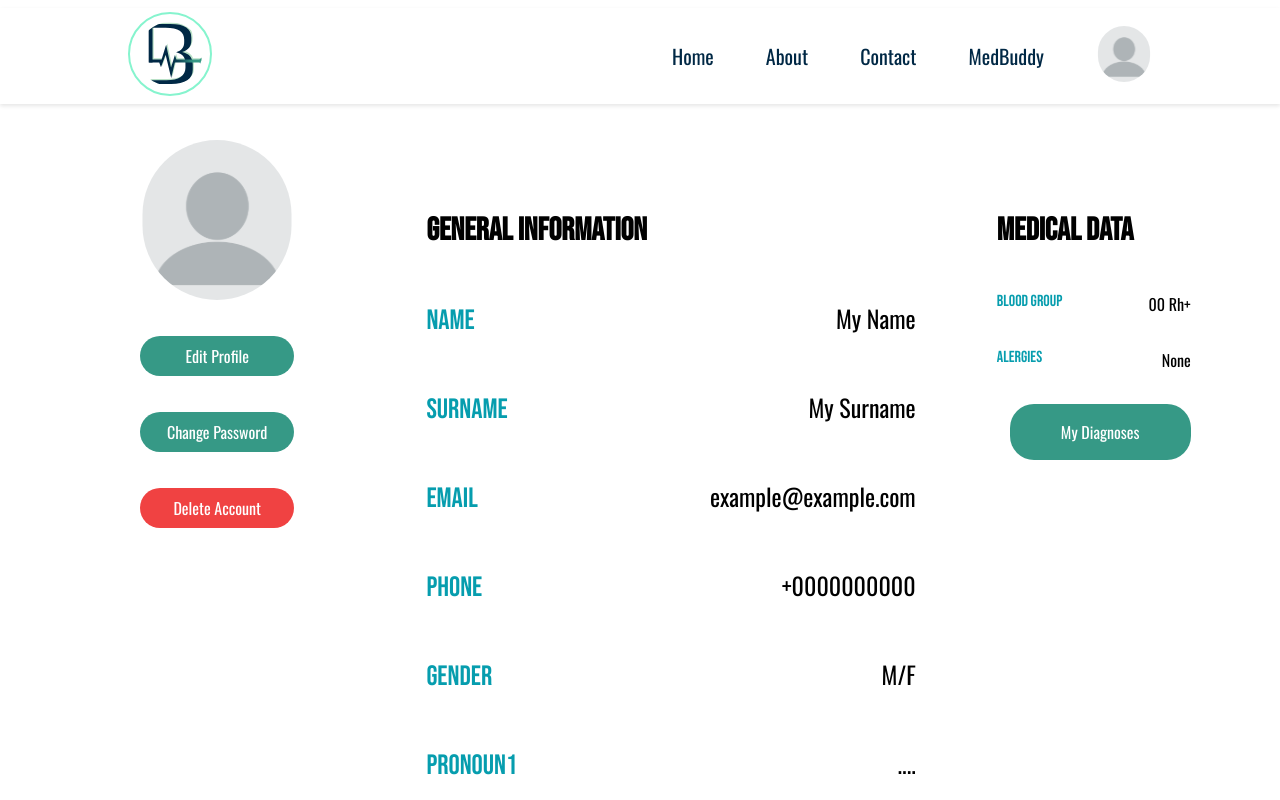
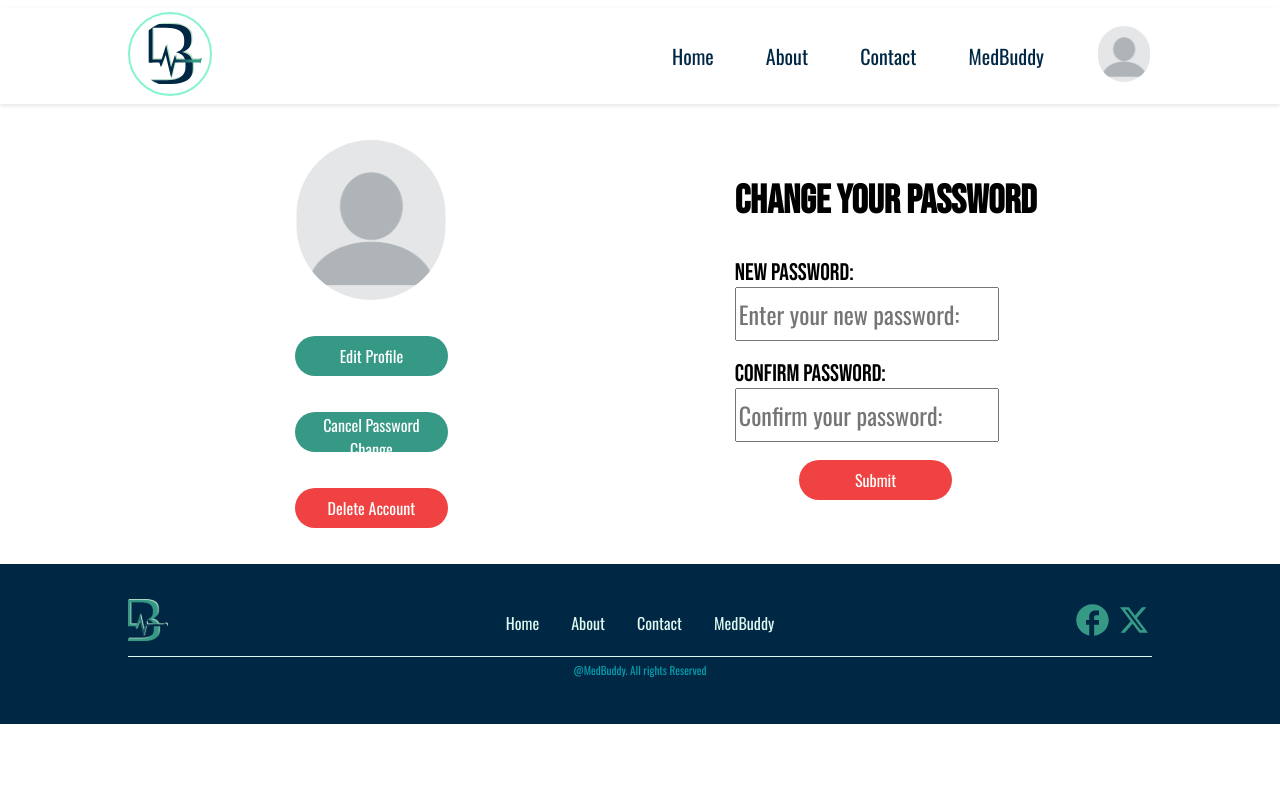
Before and after one commit to GrupaA4/MedBuddy, a React (Create React App) app in the folder FrontEnd/medbuddy/: page /pages/profile in a window 1280 px wide. Both pictures are taken after a click on the button "Change Password". Shown: the top 800 px of the page. Built offline with nearby package versions, Linux system fonts and the light colour scheme.

Commit message:
added change password functionality(Iteration 2)

```diff
--- a/FrontEnd/medbuddy/src/pages/profile/profile.jsx
+++ b/FrontEnd/medbuddy/src/pages/profile/profile.jsx
@@ -38,6 +38,11 @@ export default function Profile(){
 
     const [isEditing, setIsEditing] = useState(false);
     const [isDeleting, setIsDeleting] = useState(false);
+    const [isChangingPassword, setIsChangingPassword] = useState(false);
+
+    const [oldPassword, setOldPassword] = useState('');
+    const [newPassword, setNewPassword] = useState('');
+    const [confirmPassword, setConfirmPassword] = useState('');
 
     const handleNameChange = (event) => {
         setName(event.target.value);
@@ -85,6 +90,14 @@ export default function Profile(){
 
     const handleAlergiesChange = (event) => {
         setAlergies(event.target.value);
+    };
+
+    const handleNewPasswordChange = (event) => {
+        setNewPassword(event.target.value);
+    };
+
+    const handleConfirmPasswordChange = (event) => {
+        setConfirmPassword(event.target.value);
     };
 
     const handleSaveChanges = (event) => {
@@ -154,6 +167,29 @@ export default function Profile(){
         setIsDeleting(false);
     };
 
+    const handleCancelChangePassword = (event) => {
+        event.preventDefault();
+
+        setNewPassword(oldPassword);
+        setConfirmPassword(oldPassword);
+        setIsChangingPassword(false);
+    };
+
+    const handleChangePassword = (event) => {
+        event.preventDefault();
+
+        setOldPassword('Future API call');
+        if(newPassword!==oldPassword && newPassword===confirmPassword){
+            console.log({
+                password:newPassword
+            });
+        }
+
+        setNewPassword(oldPassword);
+        setConfirmPassword(oldPassword);
+        setIsChangingPassword(false);
+    };
+
     return (
         <>
             <Header/>
@@ -171,7 +207,15 @@ export default function Profile(){
                                 <button className={`${styles.buttons_container__edit_profile} ${styles.button}`} onClick={() => setIsEditing(true)}>Edit Profile</button><br /><br />
                             </>
                         )}
-                        <button className={`${styles.buttons_container__change_password} ${styles.button}`}>Change Password</button><br /><br />
+                        {isChangingPassword ? (
+                            <>
+                                <button className={`${styles.buttons_container__cancel_change_password} ${styles.button}`} onClick={handleCancelChangePassword}>Cancel Password Change</button><br /><br />
+                            </>
+                        ) : (
+                            <>
+                                <button className={`${styles.buttons_container__change_password} ${styles.button}`} onClick={() => setIsChangingPassword(true)}>Change Password</button><br /><br />
+                            </>
+                        )}
                         {isDeleting ? (
                             <>
                                 <button className={`${styles.buttons_container__cancel_delete} ${styles.button}`} onClick={handleCancelDelete}>Cancel Delete Account</button><br /><br />
@@ -183,7 +227,40 @@ export default function Profile(){
                             </>
                         )}
                     </div>
-                    <div className={`${styles.general_information_container}`}>
+                    {isChangingPassword ? (
+                        <>
+                            <div className={`${styles.form_container}`}>
+                                <h2 className={`${styles.form_container__title}`}>Change your password</h2>
+                                <form className={`${styles.form_container__form}`} onSubmit={handleChangePassword}>
+                                    <div>
+                                        <label htmlFor='newpassword'>New password: </label><br />
+                                        <input
+                                            type='password'
+                                            id='newpassword'
+                                            value={newPassword}
+                                            onChange={handleNewPasswordChange}
+                                            placeholder='Enter your new password:'
+                                            required
+                                        />
+                                    </div><br />
+                                    <div>
+                                        <label htmlFor='confirmpassword'>Confirm password: </label><br />
+                                        <input
+                                            type='password'
+                                            id='confirmpassword'
+                                            value={confirmPassword}
+                                            onChange={handleConfirmPasswordChange}
+                                            placeholder='Confirm your password:'
+                                            required
+                                        />
+                                    </div><br />
+                                    <button className={`${styles.form_container__form__submit} ${styles.button}`} type='submit'>Submit</button>
+                                </form>
+                            </div>
+                        </>
+                    ) : (
+                        <>
+                        <div className={`${styles.general_information_container}`}>
                         <section className={`${styles.general_information_container__section}`}>
                             <h2 className={`${styles.general_information_container__section__title}`}>General Information</h2>
                             {isEditing ? (
@@ -382,6 +459,8 @@ export default function Profile(){
                             )}
                         </section>
                     </div>
+                    </>
+                    )}
                 </div>
             <Footer/>
         </>
--- a/FrontEnd/medbuddy/src/pages/profile/profile.module.scss
+++ b/FrontEnd/medbuddy/src/pages/profile/profile.module.scss
@@ -82,6 +82,13 @@ $font_oswald: "Oswald_font";
             position: -webkit-sticky;
             position: sticky;
             top: 60vh;
+        }
+
+        &__cancel_change_password{
+            background-color: $green-color;
+            position: -webkit-sticky;
+            position: sticky;
+            top: 50vh;
         }
     }
 
@@ -212,6 +219,36 @@ $font_oswald: "Oswald_font";
             }
         }
     }
+
+    .form_container{
+        display: flex;
+        flex-direction: column;
+        margin-top: 5vh;
+
+        &__title{
+            font-family: $font_bebas;
+            font-size: 5vh;
+        }
+
+        &__form{
+            label{
+                font-family: $font_bebas;
+                font-size: 3vh;
+            }
+
+            input{
+                font-family: $font_oswald;
+                font-size: 3vh;
+                height: 6vh;
+                width: 20vw;
+            }
+
+            &__submit{
+                background-color: $red-color;
+                margin-left: 5vw;
+            }
+        }
+    }
 }
 
 .button{
@@ -281,6 +318,19 @@ $font_oswald: "Oswald_font";
                 }
             }
         }
+
+        .form_container{
+            &__form{
+                input{
+                    width: 30vw;
+                }
+
+                &__submit{
+                    background-color: $red-color;
+                    margin-left: 9vw;
+                }
+            }
+        }
     }
 
     .button{
@@ -324,6 +374,10 @@ $font_oswald: "Oswald_font";
             }
 
             &__delete_account{
+                top: 0vh;
+            }
+
+            &__cancel_change_password{
                 top: 0vh;
             }
         }
@@ -398,6 +452,20 @@ $font_oswald: "Oswald_font";
                 }
             }
         }
+
+        .form_container{
+            margin-left: 22vw;
+
+            &__form{
+                input{
+                    width: 50vw;
+                }
+
+                &__submit{
+                    margin-bottom: 4vh;
+                }
+            }
+        }
     }
 
     .button{
```
